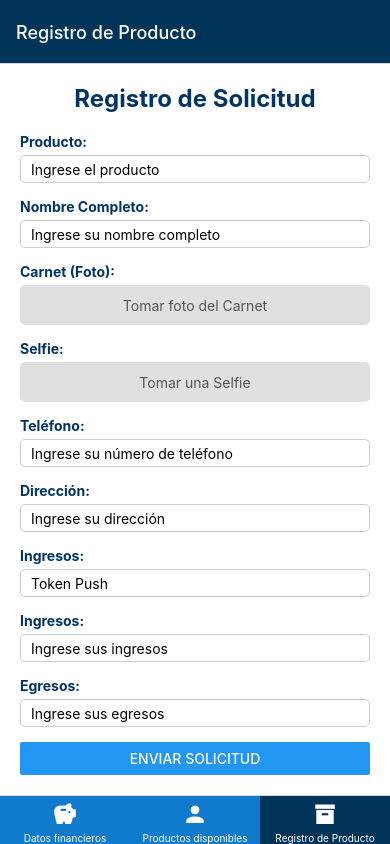
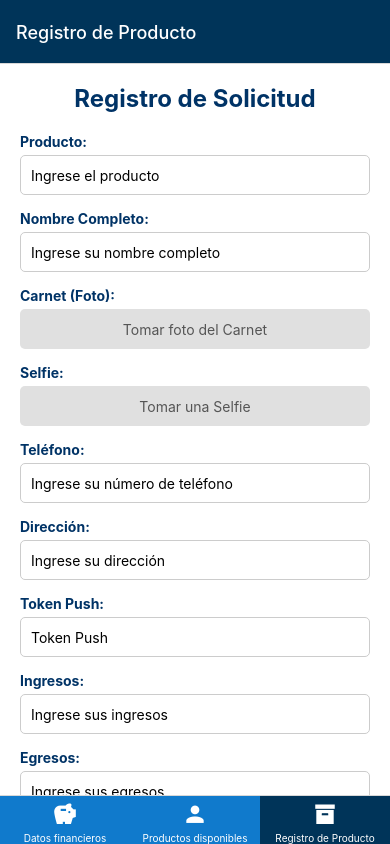
Before and after one commit to DMancia03/desafio-2-dps, a React Native app: screen /solicitud in a window 390 px wide. Built offline with nearby package versions, Linux system fonts and the light colour scheme.

Commit message:
Arreglando ScrollView de Egresos y Solicitud

```diff
--- a/src/screens/calificacion_cliente/RegistroSolicitud.js
+++ b/src/screens/calificacion_cliente/RegistroSolicitud.js
@@ -1,8 +1,7 @@
 import React, { useState } from 'react';
-import { View, Text, TextInput, TouchableOpacity, StyleSheet, Button, Alert } from 'react-native';
+import { View, Text, TextInput, TouchableOpacity, StyleSheet, Button, Alert, ScrollView } from 'react-native';
 import { launchCamera } from 'react-native-image-picker';
 import axios from 'axios';  // Importar Axios
-
 
 const RegistroSolicitud = () => {
   const [producto, setProducto] = useState('');
@@ -13,9 +12,8 @@ const RegistroSolicitud = () => {
   const [estado, setEstado] = useState('SOLICITADO');
   const [direccion, setDireccion] = useState('');
   const [tokenPush, setTokenPush] = useState("");
-  const [ingresos, setIngresos] = useState('');  // Nuevo estado para ingresos
+  const [ingresos, setIngresos] = useState('');
   const [egresos, setEgresos] = useState('');
-
 
   // Función para tomar una foto con la cámara
   const takePhoto = async (setImage) => {
@@ -36,9 +34,7 @@ const RegistroSolicitud = () => {
     }
   };
 
-
   const handleSubmit = async () => {
-    // Validación básica de campos
     if (!producto || !nombre || !telefono || !direccion) {
       Alert.alert('Error', 'Por favor, completa todos los campos obligatorios.');
       return;
@@ -57,24 +53,16 @@ const RegistroSolicitud = () => {
       egresos,
     };
 
-    console.log("Datos que se enviarán a la API:", requestData);
-
     try {
       const response = await axios.post(
         'https://api-rest-desafio-dps-747620528393.us-central1.run.app/Solicitudes',
         requestData,
-        {
-        headers: {
-          'Content-Type': 'application/json',
-        },
-        }
+        { headers: { 'Content-Type': 'application/json' } }
       );
 
-      console.log('Respuesta de la API:', response.data);
       Alert.alert('Éxito', 'La solicitud ha sido registrada con éxito.');
       resetFields();
     } catch (error) {
-      console.error('Error al registrar la solicitud:', error.response ? error.response.data : error.message);
       Alert.alert('Error', 'No se pudo registrar la solicitud. Inténtalo de nuevo.');
     }
   };
@@ -92,6 +80,7 @@ const RegistroSolicitud = () => {
   };
 
   return (
+    <ScrollView style={styles.scrollContainer}>
       <View style={styles.container}>
         <Text style={styles.title}>Registro de Solicitud</Text>
         <Text style={styles.label}>Producto:</Text>
@@ -140,14 +129,13 @@ const RegistroSolicitud = () => {
           style={styles.input}
         />
 
-            <Text style={styles.label}>Ingresos:</Text>
+        <Text style={styles.label}>Token Push:</Text>
         <TextInput
           placeholder="Token Push"
           value={tokenPush}
           onChangeText={setTokenPush}
           style={styles.input}
         />
-
 
         <Text style={styles.label}>Ingresos:</Text>
         <TextInput
@@ -165,14 +153,16 @@ const RegistroSolicitud = () => {
           style={styles.input}
         />
 
-
-
         <Button title="Enviar Solicitud" onPress={handleSubmit} />
       </View>
+    </ScrollView>
   );
 };
 
 const styles = StyleSheet.create({
+  scrollContainer: {
+    flex: 1,
+  },
   container: {
     flex: 1,
     padding: 20,
--- a/src/screens/datos_financieros/Egresos.js
+++ b/src/screens/datos_financieros/Egresos.js
@@ -1,10 +1,9 @@
 import React, { useState } from "react";
-import { View, Text, StyleSheet, TextInput, Button, Modal, TouchableOpacity } from 'react-native';
+import { View, Text, StyleSheet, TextInput, Button, Modal, TouchableOpacity, ScrollView } from 'react-native';
 import { Formik } from 'formik';
 import * as Yup from 'yup';
 import AsyncStorage from "@react-native-async-storage/async-storage";
 import colors from "../../styles/colors";
-
 
 // Validación con Yup para los campos de egresos
 const validationSchema = Yup.object({
@@ -32,8 +31,6 @@ const Egresos = ({ navigation }) => {
     };
 
     return (
-
-
         <Formik
             initialValues={{
                 alquiler: '',
@@ -45,9 +42,10 @@ const Egresos = ({ navigation }) => {
                 egresosVarios: ''
             }}
             validationSchema={validationSchema}
-            onSubmit={(values) => {guardarEgresos(values)}} // Guardar datos y limpiar formulario
+            onSubmit={(values) => { guardarEgresos(values); }} // Guardar datos y limpiar formulario
         >
             {({ handleChange, handleBlur, handleSubmit, values, errors, touched }) => (
+                <ScrollView contentContainerStyle={styles.scrollContainer}>
                     <View style={styles.container}>
                         <TextInput
                             style={styles.input}
@@ -111,13 +109,13 @@ const Egresos = ({ navigation }) => {
                             value={values.egresosVarios}
                         />
                         {touched.egresosVarios && errors.egresosVarios && <Text style={styles.errorText}>{errors.egresosVarios}</Text>}
-                    {/* Botones*/}
-                    <TouchableOpacity style = {styles.button} onPress = {handleSubmit}>
-                        <Text style = {styles.buttonText}>Guardar Egresos</Text>
+
+                        <TouchableOpacity style={styles.button} onPress={handleSubmit}>
+                            <Text style={styles.buttonText}>Guardar Egresos</Text>
                         </TouchableOpacity>
 
-                    <TouchableOpacity style = {styles.button} onPress = {() => {navigation.navigate('Ingresos')}}>
-                        <Text style = {styles.buttonText}>Ver Ingresos</Text>
+                        <TouchableOpacity style={styles.button} onPress={() => { navigation.navigate('Ingresos'); }}>
+                            <Text style={styles.buttonText}>Ver Ingresos</Text>
                         </TouchableOpacity>
 
                         {/* Modal para confirmar guardado */}
@@ -138,7 +136,7 @@ const Egresos = ({ navigation }) => {
                                     </TouchableOpacity>
                                     <TouchableOpacity
                                         style={styles.closeButton}
-                                    onPress={() => {navigation.navigate('Ingresos')}}
+                                        onPress={() => { navigation.navigate('Ingresos'); }}
                                     >
                                         <Text style={styles.closeButtonText}>Ver Ingresos</Text>
                                     </TouchableOpacity>
@@ -146,6 +144,7 @@ const Egresos = ({ navigation }) => {
                             </View>
                         </Modal>
                     </View>
+                </ScrollView>
             )}
         </Formik>
     );
@@ -154,9 +153,11 @@ const Egresos = ({ navigation }) => {
 export default Egresos;
 
 const styles = StyleSheet.create({
+    scrollContainer: {
+        flexGrow: 1,
+    },
     container: {
         backgroundColor: colors.GRAY_BACKGROUND,
-        height: '100%',
         padding: 16,
     },
     input: {
@@ -214,5 +215,4 @@ const styles = StyleSheet.create({
         fontWeight: 'bold',
         textAlign: 'center',
     },
-
 });
```
Lines whose indentation alone changed are shown as unchanged.
